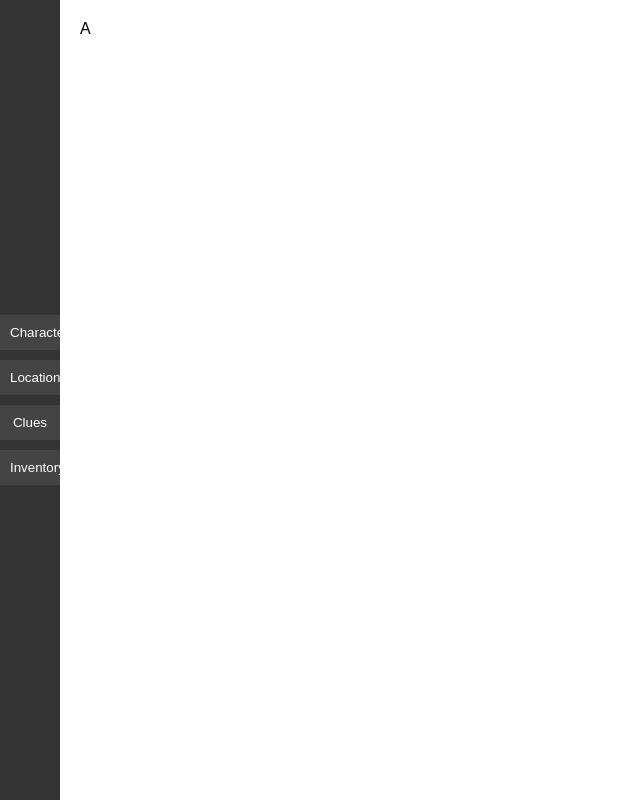
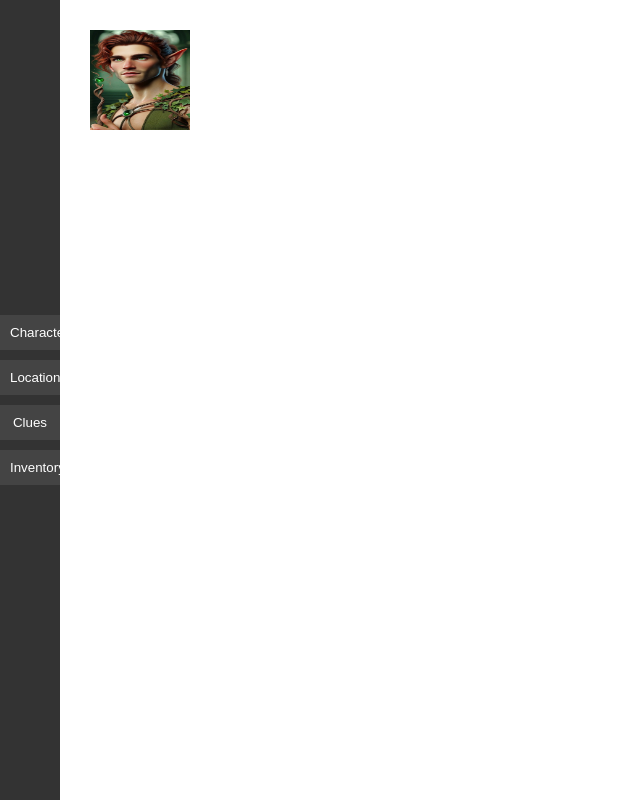
Before and after one commit to anyankasucks/anyankasucks.github.io, a plain HTML site: page index.html in a window 1280 px wide. Shown: the whole page, without its empty margins (0-640 px from the left). Drawn offline with Linux system fonts and the light colour scheme.

Commit message:
5th commit

```diff
--- a/index.html
+++ b/index.html
@@ -15,7 +15,8 @@
     </div>
     <div id="main-content">
         <div id="characters" class="gallery">
-            <!-- Character Images -->A
+            <!-- Character Images -->
+            <img src="/images/Briar2b.jpg" alt="Briar Acacia">
         </div>
         <div id="locations" class="gallery" style="display:none;">
             <!-- Location Images -->B
```
Also changed, not shown: images/Briar2b.jpg (added).
